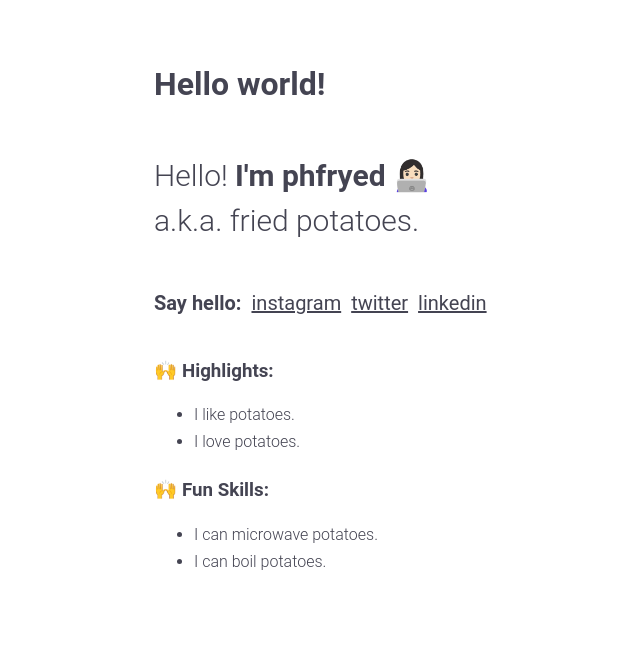
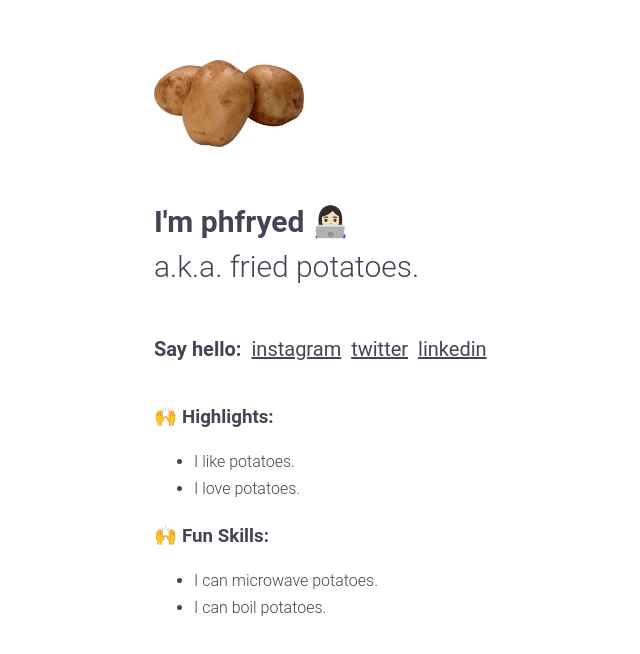
Before and after one commit to phfryed/phfryed.github.io, a plain HTML site: page index.html in a window 1280 px wide. Shown: the whole page, without its empty margins (36-676 px from the left). Drawn offline with Linux system fonts and the light colour scheme.

Commit message:
add image switch

```diff
--- a/index.html
+++ b/index.html
@@ -5,17 +5,17 @@
 		<title>phfryed!</title>
 		<meta charset="UTF-8" />
 		<link rel="stylesheet" type="text/css" href="style.css" />
-		<link rel="icon" href="potato-favicon.png">
+		<link rel="icon" href="images/potato-favicon.png">
 		<meta name="viewport" content="width=device-width, initial-scale=1.0">
 	</head>
 
 
 	<body>
-		<h1> wassup </h1>
+		<!--<h1> hi </h1> -->
 		<!-- SECTION: bio -->
-		<!--<img src="potato.png" width="150" class="center"></img> -->
+		<img src="images/potato.png" width="150" class="center"></img>
 		<h2 class="intro-tagline">
-			Hello! <span class="name"> I'm phfryed</span> 👩🏻‍💻 <br>
+			<span class="name"> I'm phfryed</span> 👩🏻‍💻 <br>
 			a.k.a. fried potatoes.
 		</h2>
 
--- a/scripts/main.js
+++ b/scripts/main.js
@@ -1,2 +1,19 @@
-const myHeading = document.querySelector('h1');
-myHeading.textContent = 'Hello world!';
+//const myHeading = document.querySelector('h1');
+//myHeading.textContent = 'hello hello';
+
+document.querySelector('html').onclick = function() {
+	alert('Ouch! Stop poking me!');
+}
+
+/*
+let myImage = document.querySelector('img');
+
+myImage.querySelector('img').onclick = function() {
+    let mySrc = myImage.getAttribute('src');
+    if(mySrc === 'images/potato.png') {
+    	alert('oi');
+      myImage.setAttribute('src','images/avocado.png');
+    } else {
+      myImage.setAttribute('src','images/potato.png');
+    }
+}
```
Also changed, not shown: images/avocado.png (added), images/potato-favicon.png (renamed from potato-favicon.png), images/potato.png (added), 1 other file.
